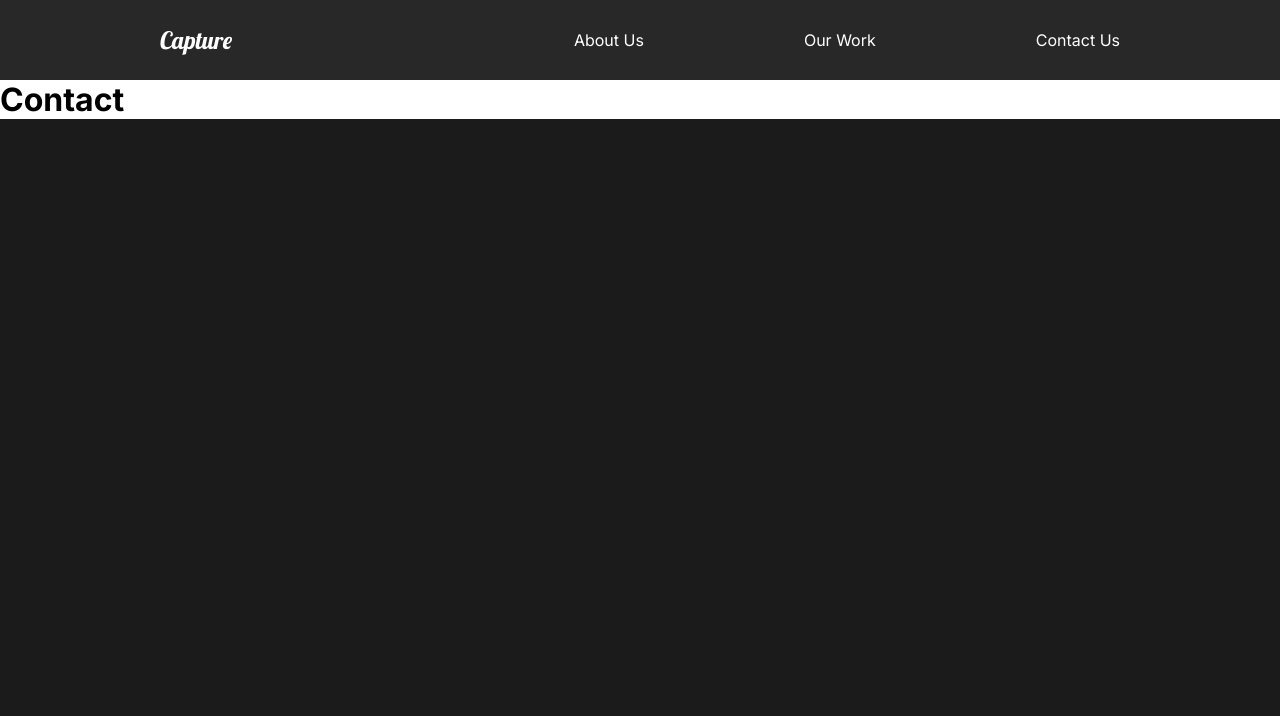
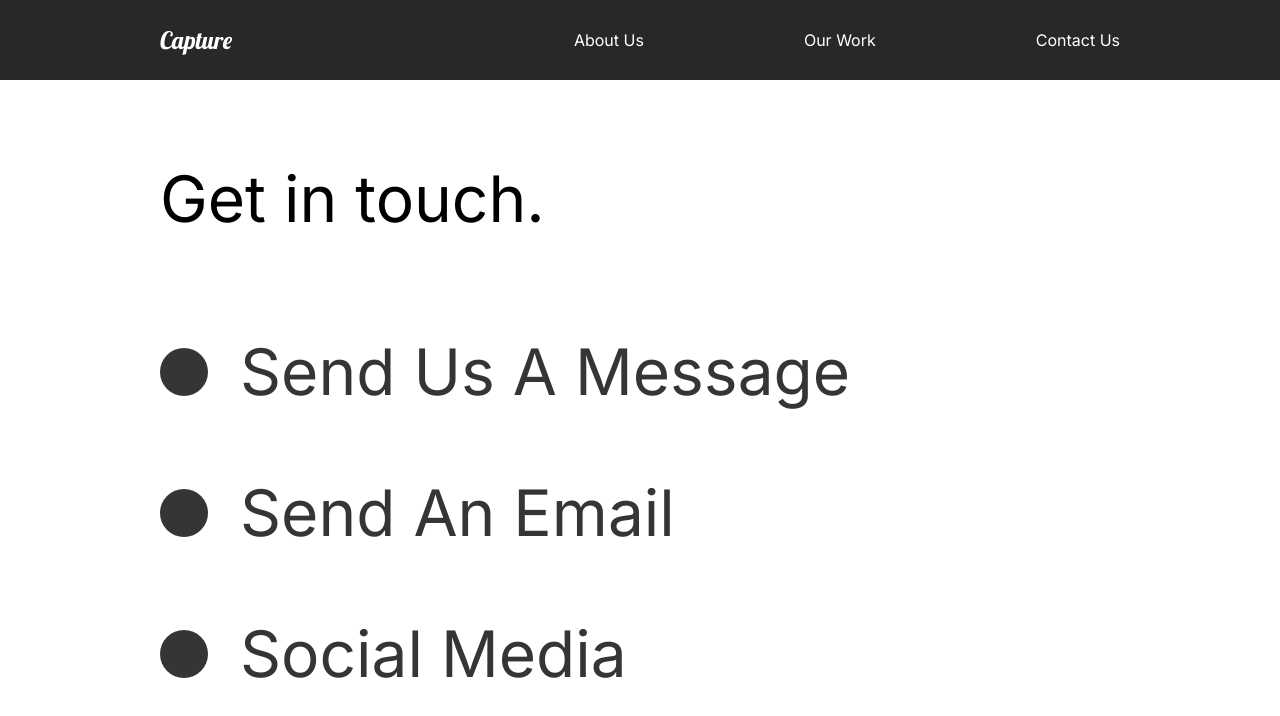
Before and after one commit to golandor/react-capture, a React (Create React App) app: page /contact in a window 1280 px wide. Shown: the top 716 px of the page. Built offline with nearby package versions, Linux system fonts and the light colour scheme.

Commit message:
bug fixes - scroll top

```diff
--- a/src/components/GlobalStyle.js
+++ b/src/components/GlobalStyle.js
@@ -9,7 +9,8 @@
 }
 body{
     background:#1b1b1b;
-    font-family:'Inter',sans-serif
+    font-family:'Inter',sans-serif;
+    overflow-x:hidden;
 }
 
 button{
--- a/src/components/Nav.js
+++ b/src/components/Nav.js
@@ -33,6 +33,9 @@
   align-items: center;
   padding: 1rem 10rem;
   background-color: #282828;
+  position: sticky;
+  top: 0;
+  z-index: 10;
   a {
     color: white;
     text-decoration: none;
--- /dev/null
+++ b/src/components/ScrollTop.js
@@ -0,0 +1,16 @@
+import { useEffect } from "react";
+import { useLocation } from "react-router-dom";
+
+const ScrollTop = () => {
+  const { pathname } = useLocation();
+  useEffect(() => {
+    window.scroll({
+      top: 0,
+      left: 0,
+    });
+  }, [pathname]);
+
+  return null;
+};
+
+export default ScrollTop;
--- a/src/pages/AboutUs.js
+++ b/src/pages/AboutUs.js
@@ -7,6 +7,8 @@
 
 import { motion } from "framer-motion";
 import { pageAnimation } from "../animation";
+
+import ScrollTop from "../components/ScrollTop";
 
 const AboutUs = () => {
   return (
@@ -19,6 +21,7 @@
       <AboutSection />
       <ServicesSection />
       <FaqSection />
+      <ScrollTop />
     </motion.div>
   );
 };
--- a/src/pages/ContactUs.js
+++ b/src/pages/ContactUs.js
@@ -1,20 +1,75 @@
 import React from "react";
 
 import { motion } from "framer-motion";
-import { pageAnimation } from "../animation";
+import { pageAnimation, titleanimation } from "../animation";
+
+import styled from "styled-components";
 
 const ContactUs = () => {
   return (
-    <motion.div
+    <ContactStyle
       exit="exit"
       variants={pageAnimation}
       initial="hidden"
       animate="show"
       style={{ background: "#fff" }}
     >
-      <h1>Contact</h1>
-    </motion.div>
+      <Title>
+        <Hide>
+          <motion.h2 variants={titleanimation}>Get in touch.</motion.h2>
+        </Hide>
+      </Title>
+      <div>
+        <Hide>
+          <Social variants={titleanimation}>
+            <Circle />
+            <h2>Send Us A Message</h2>
+          </Social>
+        </Hide>
+        <Hide>
+          <Social variants={titleanimation}>
+            <Circle />
+            <h2>Send An Email</h2>
+          </Social>
+        </Hide>
+        <Hide>
+          <Social variants={titleanimation}>
+            <Circle />
+            <h2>Social Media</h2>
+          </Social>
+        </Hide>
+      </div>
+    </ContactStyle>
   );
 };
 
+const ContactStyle = styled(motion.div)`
+  padding: 5rem 10rem;
+  color: #353535;
+  min-height: 90vh;
+`;
+
+const Title = styled.div`
+  margin-bottom: 4rem;
+  color: black;
+`;
+
+const Hide = styled.div`
+  overflow: hidden;
+`;
+
+const Circle = styled.div`
+  border-radius: 50%;
+  width: 3rem;
+  height: 3rem;
+  background: #353535;
+`;
+
+const Social = styled(motion.div)`
+  display: flex;
+  align-items: center;
+  h2 {
+    margin: 2rem;
+  }
+`;
 export default ContactUs;
--- a/src/pages/OurWork.js
+++ b/src/pages/OurWork.js
@@ -17,7 +17,13 @@
   sliderContainer,
 } from "../animation";
 
+import ScrollTop from "../components/ScrollTop";
+
+import { useScroll } from "../components/useScroll";
+
 const OurWork = () => {
+  const [element, controls] = useScroll();
+  const [element2, controls2] = useScroll();
   return (
     <Work
       exit="exit"
@@ -42,20 +48,26 @@
           </Hide>
         </Link>
       </Movie>
-      <Movie>
+      <Movie ref={element} variants={fade} animate={controls} initial="hidden">
         <h2>The Racer</h2>
-        <div className="line"></div>
+        <motion.div variants={lineAnimation} className="line"></motion.div>
         <Link to="/work/the-racer">
           <img src={theracer} alt="theracer" />
         </Link>
       </Movie>
-      <Movie>
+      <Movie
+        ref={element2}
+        variants={fade}
+        animate={controls2}
+        initial="hidden"
+      >
         <h2>Good Times</h2>
-        <div className="line"></div>
+        <motion.div variants={lineAnimation} className="line"></motion.div>
         <Link to="/work/good-times">
           <img src={goodtimes} alt="goodtimes" />
         </Link>
       </Movie>
+      <ScrollTop />
     </Work>
   );
 };
@@ -68,7 +80,7 @@
     padding: 1rem 0rem;
   }
 `;
-const Movie = styled.div`
+const Movie = styled(motion.div)`
   padding-bottom: 10rem;
   .line {
     height: 0.5rem;
```
